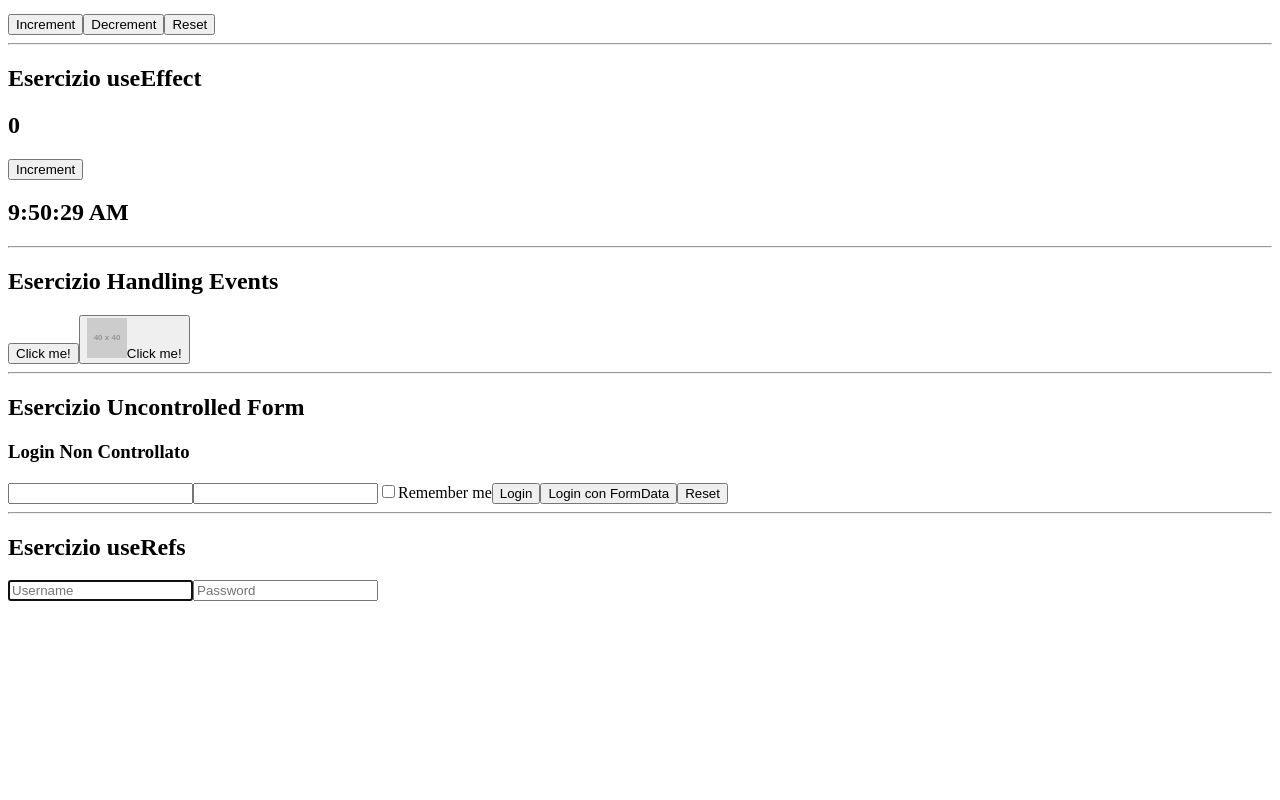
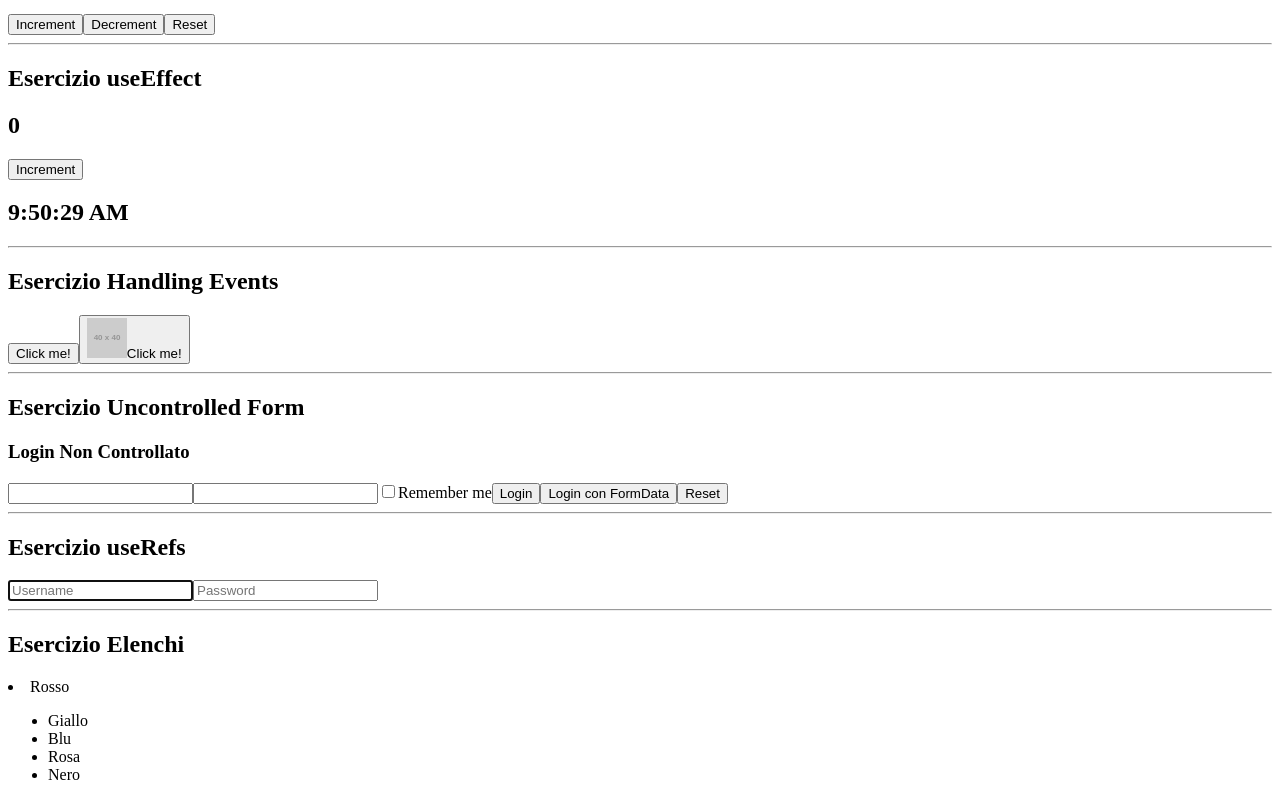
Before and after one commit to devnox89/Reactexe, a React (Vite) app: page / in a window 1280 px wide. Shown: the part 1042-1842 px from the top of the page. Before the commit the page ends 1651 px from the top, so only its background shows below. Built offline with nearby package versions, Linux system fonts and the light colour scheme.

Commit message:
add esercizio list

```diff
--- a/src/App.jsx
+++ b/src/App.jsx
@@ -10,6 +10,8 @@ import { MouseClicker } from "./MouseClick";
 // import { ControlledForm} from "./ControlledForm";
 import { UncontrolledForm } from "./UncontrolledForm";
 import { FocusableInput } from "./UseRefs";
+import { Color } from "./Color";
+import { Colors } from "./Colors";
 
 export function App() {
     return (
@@ -46,6 +48,15 @@ export function App() {
             <hr />
             <h2>Esercizio useRefs</h2>
             <FocusableInput/>
+            <hr />
+            <h2>Esercizio Elenchi</h2>
+            <Color color={{id: 1, name: 'Rosso'}}/>
+            <Colors colors={[
+                {id: 2, name: 'Giallo'},
+                {id: 3, name: 'Blu'},
+                {id: 4, name: 'Rosa'},
+                {id: 5, name: 'Nero'},
+            ]}/>
         </div>
     );
 }
--- /dev/null
+++ b/src/Color.jsx
@@ -0,0 +1,34 @@
+// import { useState } from "react"
+
+// function MyListItem({item}) {
+
+//     const [counter, setCounter] =  useState(0)
+
+//     function handleIncrement() {
+//         setCounter(c => c + 1)
+//     }
+
+//     return(
+//         <li>
+//             <h4>{item.name}</h4>
+//             <p>{item.age} years old </p>
+//             <button onClick={handleIncrement}>{counter}</button>
+//         </li>
+//     )
+// }
+
+// export function MyList({ items }) {
+
+//     return(
+//         <ul>
+//             {items.map((item) => (
+//                 <MyListItem key={item.id} item={item}/>
+//             ))}
+//         </ul>
+//     )
+// }
+export function Color({ color }) {
+  return (
+      <li>{color.name}</li>
+  );
+}
--- /dev/null
+++ b/src/Colors.jsx
@@ -0,0 +1,11 @@
+import { Color } from "./Color";
+
+export function Colors({ colors }) {
+    return (
+        <ul>
+          {colors.map(color => (
+            <Color key={color.id} color={color} />
+          ))}
+        </ul>
+    );
+}
```
